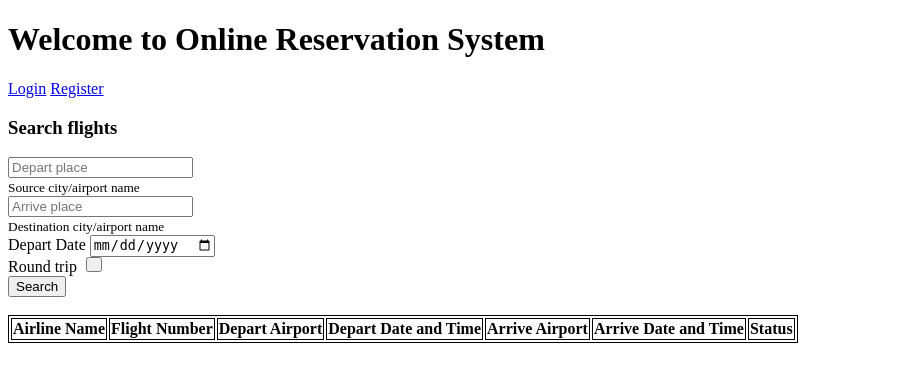
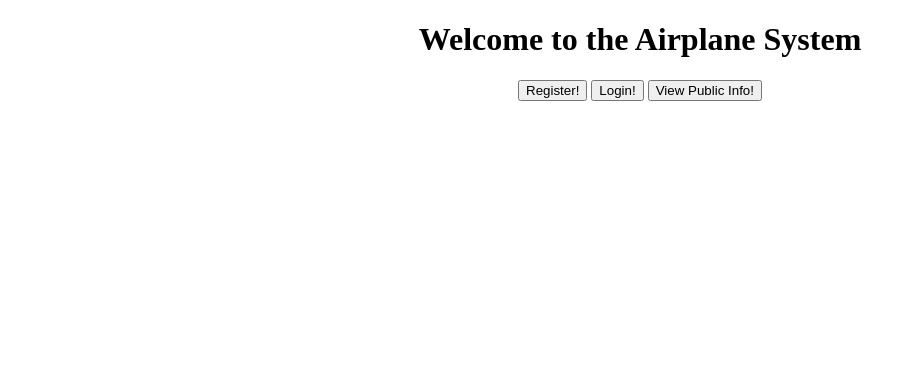
Before and after one commit to jaehahuh/Online-Air-Ticket-Reservation-System, a Flask app: page / in a window 1280 px wide. Shown: the top 382 px of the page, without its empty margins (0-916 px from the left). Run offline with Flask 2, Linux system fonts and the light colour scheme; lists and menus that the app fills with data are empty.

Commit message:
Add files via upload

```diff
--- a/part3/templates/StaffLogin.html
+++ b/part3/templates/StaffLogin.html
@@ -10,8 +10,8 @@
         <form action = "/StaffloginAuth" method = "POST">
             <label for="start">Staff Login:</label>
             <br/>
-            <input type = "text" name = "username" placeholder = "username"/><br>
-            <input type = "password" name = "password" placeholder = "password"/><br>
+            <input type = "text" name = 'username' placeholder = 'username'/><br>
+            <input type = "password" name = 'password' placeholder = "password"/><br>
             <input type = "submit"><br>
         </form>
 
--- a/part3/templates/ViewFlights.html
+++ b/part3/templates/ViewFlights.html
@@ -6,7 +6,7 @@
 </head>
 <body>
    <h1>Flights over next 30 days</h1>
-   <form action="/DisplayOfFlights" method="post">
+   <form action="/StaffFlightView" method="post">
        Enter dates of flights you wish to see
        </br>
        </br>
--- /dev/null
+++ b/part3/templates/ViewReports.html
@@ -0,0 +1,6 @@
+<!DOCTYPE html>
+<html>
+    <head>
+        <meta charset="UTF-8">
+        <meta name="description" content="This is the homepage for Airline Workers">
+        <title>View ReportsS</title>
--- a/part3/templates/createflights.html
+++ b/part3/templates/createflights.html
@@ -66,12 +66,13 @@
 
             <br/>
             <input type="submit">
-            </fieldset>
+        </fieldset>
     <hr/>
     <hr/>
     <br>
     <br>
     <br>
+    </form>
     <h1>Airports owned by your airline:</h1>
     <table>
         <th>ID</th>
@@ -82,6 +83,5 @@
             <td>{{line['seats']}}</td>
         </tr>
     {% endfor %}
-    </form>
 </body>
 </html>
--- a/part3/templates/index.html
+++ b/part3/templates/index.html
@@ -1,95 +1,26 @@
 <!DOCTYPE html>
-
-<html>
+<html lang="en">
 <head>
-<h1>Welcome to Online Reservation System</h1>
+    <meta charset="UTF-8">
+    <title>Airplane System</title>
 </head>
 <body>
-{% if not message %}
-<a href="/login">Login</a>
-<a href="/register">Register</a>
-
-<style>
-
-	body {
-	background-color: white;
-	}
-
-	table, th, td{
-		border: 1px solid black;
-	}
-    .container
-    {
-		overflow: hidden;
-		width:150px;
-    }
-    .text
-    {
-        overflow: hidden;
-        text-overflow: ellipsis;
-        white-space: nowrap;
-        display: block;
-    }
-</style>
-
-
-
-<script>
-    function round() {
-		document.getElementById("return").innerHTML=
-			'<label for="date">Arrive Date</label>'
-            '<type="date" input id ="date" name="return_date" required/></br>';
-	}
-</script>
-
-
-
-<form action="/public_view_info" method="POST">
-    <h3>Search flights</h3>
-	<input type="text" name = "depart" placeholder="Depart place" required/> </br>
-		<small>Source city/airport name</small></br>
-	<input type="text" name = "arrive" placeholder="Arrive place" required/> </br>
-	<small>Destination city/airport name</small></br>
-    <label for="date">Depart Date</label>
-    <input type='date' id='date' name="depart_date" required/></br>
-    <label for="roundtrip" style="padding: 10px 5px 0 0;">Round trip</label>
-    <input type='button' id='roundtrip' onclick='round()' style ="height:15px;width:15px;"></br>
-    <div id='return' value=return-date> </div>
-	<input type="submit" value ='Search'/>
-</form>
-
-</br>
-
-
-
-<table>
-   <th>Airline Name</th>
-   <th>Flight Number</th>
-   <th>Depart Airport</th>
-   <th>Depart Date and Time</th>
-   <th>Arrive Airport</th>
-   <th>Arrive Date and Time</th>
-   <th>Status</th>
-
-{% for line in public_flight_info %}
-	<tr>
-		<td>{{line['airline_name']}}</td>
-		<td>{{line['flight_num']}}</td>
-		<td>{{line['depart_airport']}}</td>
-		<td>{{line['depart_date_time']}}</td>
-		<td>{{line['arrive_airport']}}</td>
-		<td>{{line['arrive_date_time']}}</td>
-		<td>{{line['status']}}</td>
-    </tr>
-{% endfor %}
-</table>
-
-
-{% endif %}
-
-
-
-
+{% with messages = get_flashed_messages() %}
+  {% if messages %}
+    <ul class=flashes>
+    {% for message in messages %}
+      <li>{{ message }}</li>
+    {% endfor %}
+    </ul>
+  {% endif %}
+{% endwith %}
+    <center>
+    <h1>Welcome to the Airplane System</h1>
+    <p>
+        <a href = "/register"><button>Register!</button></a>
+        <a href = "/login"><button>Login!</button></a>
+        <a href = "/publicviewSearch"><button>View Public Info!</button></a>
+    </p>
+    </center>
 </body>
-
 </html>
```
Also changed, not shown: part3/templates/AddAirplane.html (added, +53 -0 lines), part3/templates/AddAirport.html (added, +41 -0 lines), part3/templates/StaffHome.html (+6 -2 lines), part3/templates/login.html (+31 -6 lines).
